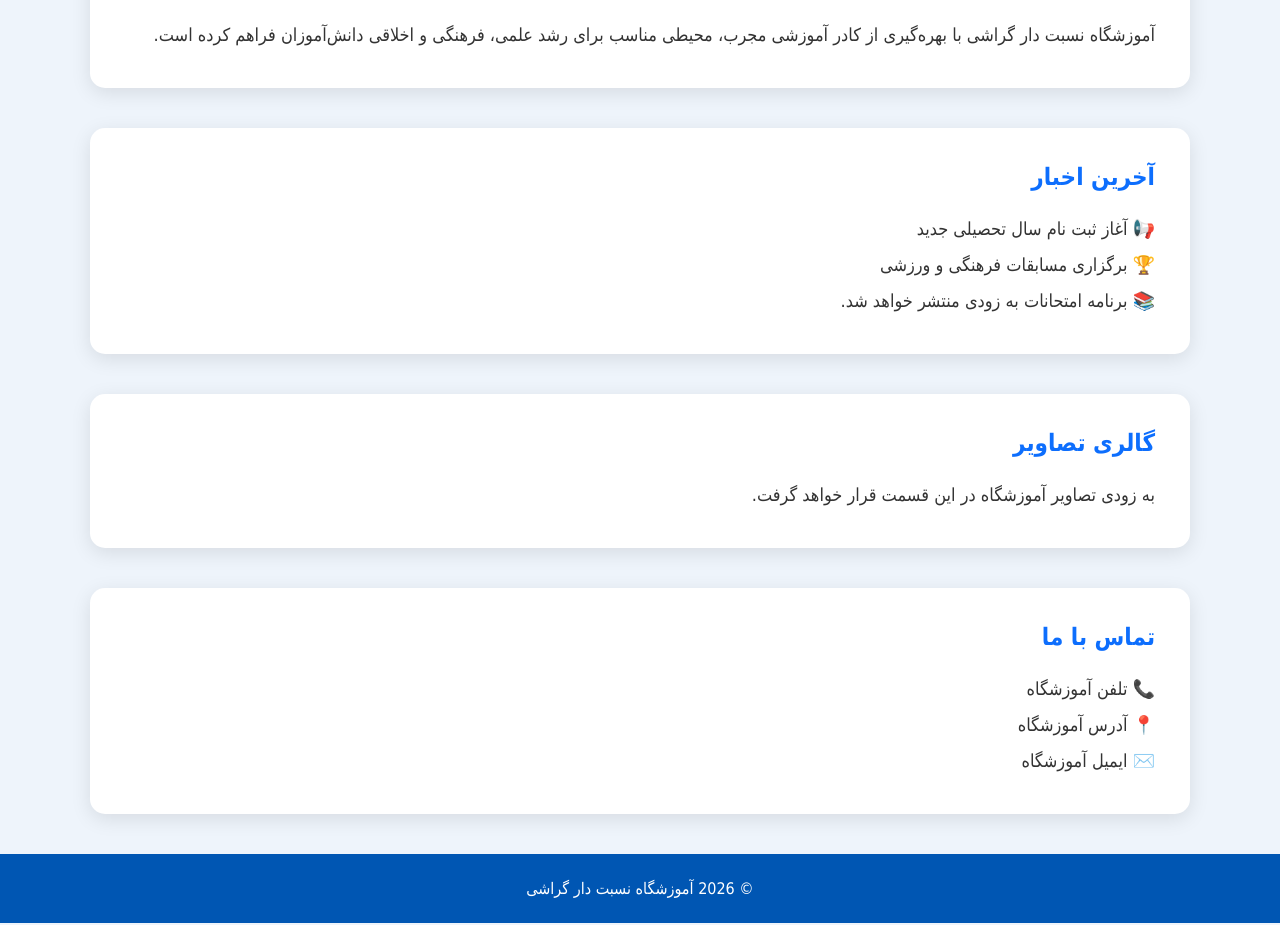
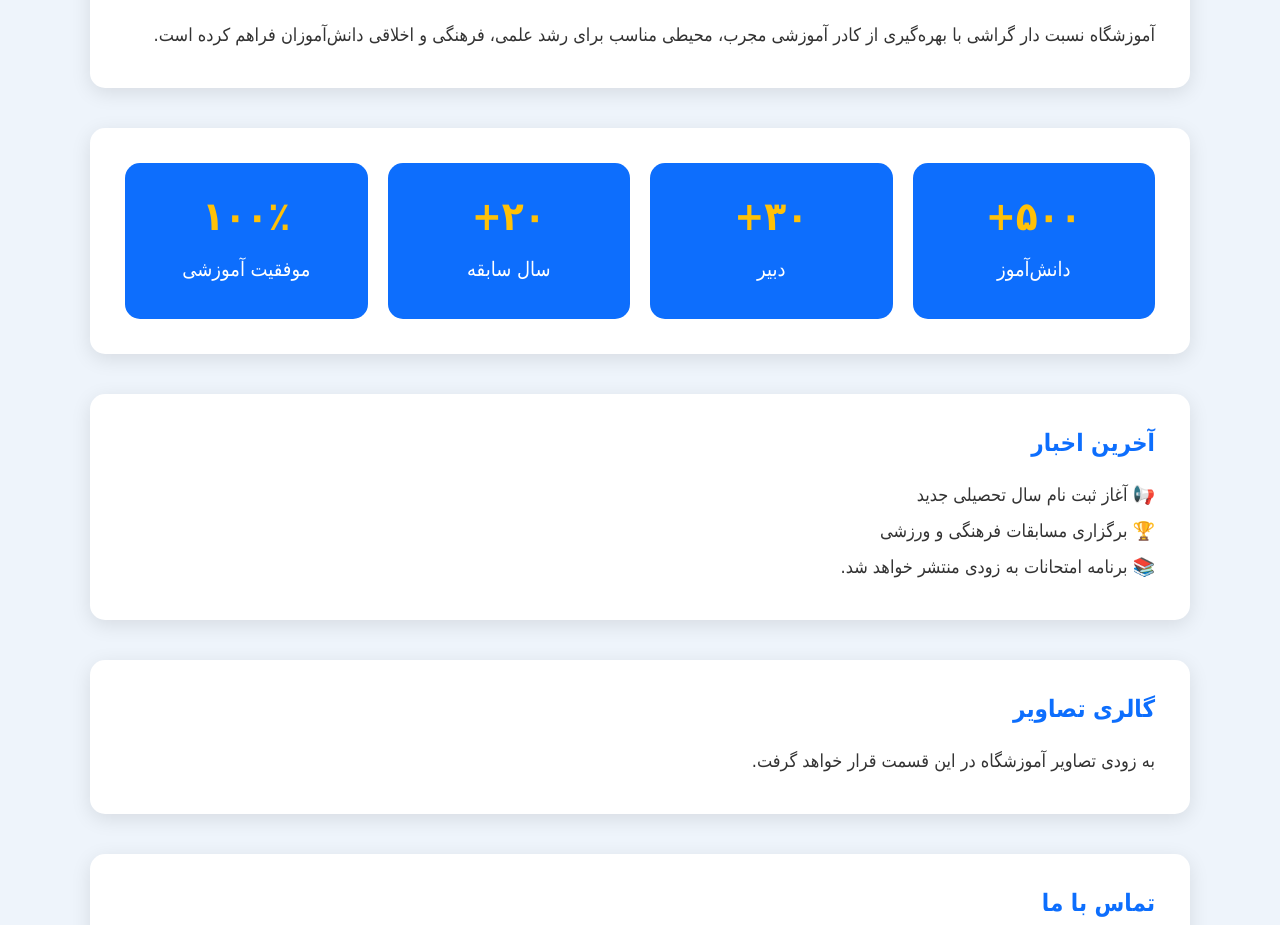
Before and after one commit to vivekkumariitd/vivekkumariitd.github.io, a plain HTML site: page index.html in a window 1280 px wide. Shown: the part 946-1871 px from the top of the page. Drawn offline with Linux system fonts and the light colour scheme.

Commit message:
Add statistics section to index.html

```diff
--- a/index.html
+++ b/index.html
@@ -64,7 +64,29 @@
 </p>
 
 </section>
+<section class="stats">
 
+<div class="stat">
+<h2>۵۰۰+</h2>
+<p>دانش‌آموز</p>
+</div>
+
+<div class="stat">
+<h2>۳۰+</h2>
+<p>دبیر</p>
+</div>
+
+<div class="stat">
+<h2>۲۰+</h2>
+<p>سال سابقه</p>
+</div>
+
+<div class="stat">
+<h2>۱۰۰٪</h2>
+<p>موفقیت آموزشی</p>
+</div>
+
+</section>
 <section id="news">
 
 <h2>آخرین اخبار</h2>
```
